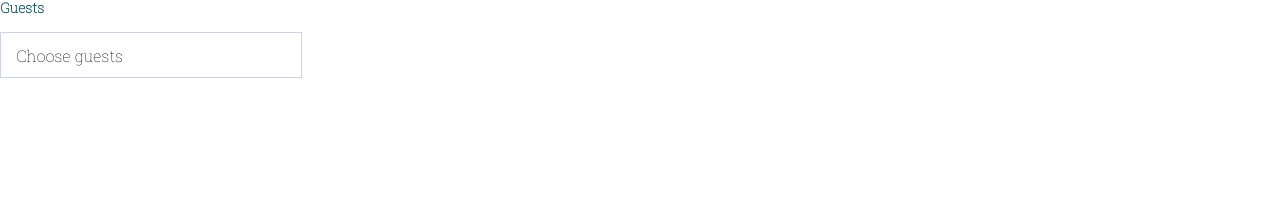
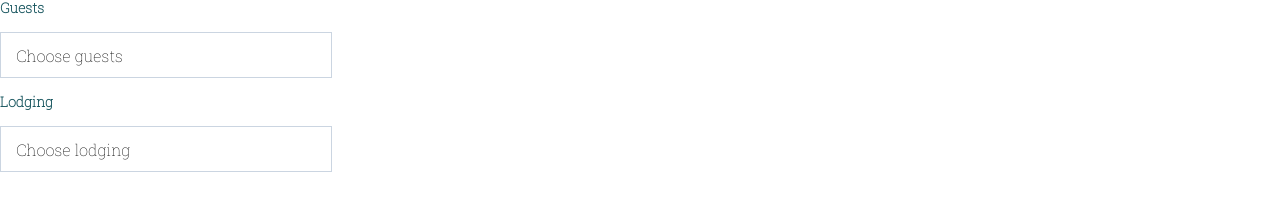
Before and after one commit to aleksandarb99/slapovi-zrmanje-fe, an Angular app: page /camp in a window 1280 px wide. Shown: the part 216-426 px from the top of the page. Built offline with nearby package versions, Linux system fonts and the light colour scheme.

Commit message:
Fixed dropdowns

```diff
--- a/src/app/components/pages/camp-page/camp-page.component.html
+++ b/src/app/components/pages/camp-page/camp-page.component.html
@@ -31,13 +31,24 @@
     </header>
     <div>
         <div class="landing-page" (click)="revertFlags()">
-            <app-dropdown [initialLine]="'Choose guests'"
-                [divIsOpenedSubject]="divIsOpenedSubject"
+            <app-dropdown
+                [initialLine]="'Choose guests'" [label]="'Guests'"
+                [divIsOpenedSubject]="d1IsOpenedSubject"
                 [title1]="'Adults'" [subtitle1]="'Age 13+'"
                 [title2]="'Children'" [subtitle2]="'Ages 2-12'"
                 [title3]="'Infants'" [subtitle3]="'Under 2'"
                 [title4]="'Pets'" [subtitle4]="''"
-                (valueChangedEvent)="saveFirstIntValues($event)"></app-dropdown>
+                (valueChangedEvent)="saveFirstIntValues($event)">
+            </app-dropdown>
+            <app-dropdown
+                [initialLine]="'Choose lodging'" [label]="'Lodging'"
+                [divIsOpenedSubject]="d2IsOpenedSubject"
+                [title1]="'Tent'"
+                [title2]="'Caravan'"
+                [title3]="'Car'"
+                [title4]="'Sleeping Bag'"
+                (valueChangedEvent)="saveSecondIntValues($event)">
+            </app-dropdown>
         </div>
     </div>>
     <footer (click)="revertFlags()">
--- a/src/app/components/pages/camp-page/camp-page.component.ts
+++ b/src/app/components/pages/camp-page/camp-page.component.ts
@@ -25,7 +25,8 @@ export class CampPageComponent {
   currentSectionIndex = 0;
   sections: LandingPageSection[] = [];
 
-  divIsOpenedSubject = new Subject<boolean>();
+  d1IsOpenedSubject = new Subject<boolean>();
+  d2IsOpenedSubject = new Subject<boolean>();
 
   constructor(private el: ElementRef) {
     this.checkSavedPreferableLanguage();
@@ -37,10 +38,15 @@ export class CampPageComponent {
     this.isBurgerSpread = false;
     this.languageMenuIsOpened = false;
 
-    this.divIsOpenedSubject.next(true);
+    this.d1IsOpenedSubject.next(true);
+    this.d2IsOpenedSubject.next(true);
   }
 
   saveFirstIntValues(intValues: IntValues) {
+    console.log(intValues);
+  }
+
+  saveSecondIntValues(intValues: IntValues) {
     console.log(intValues);
   }
 
--- a/src/app/components/utils/dropdown/dropdown.component.html
+++ b/src/app/components/utils/dropdown/dropdown.component.html
@@ -1,5 +1,5 @@
 <div class="input-wrapper">
-    <p class="input-label">Guests</p>
+    <p class="input-label">{{label}}</p>
     <div class="input-rectangle" (click)="this.showOrHide($event)">
         <p class="input-rectangle-text">{{line}}</p>
     </div>
--- a/src/app/components/utils/dropdown/dropdown.component.sass
+++ b/src/app/components/utils/dropdown/dropdown.component.sass
@@ -20,7 +20,7 @@ $base-white: #FFF
     -ms-user-select: none
     user-select: none
     display: flex
-    width: 300px
+    width: 330px
     height: 44px
     align-items: center
     flex-shrink: 0
@@ -36,7 +36,7 @@ $base-white: #FFF
     -ms-user-select: none
     user-select: none
     display: flex
-    width: 300px
+    width: 330px
     flex-direction: column
     align-items: center
     flex-shrink: 0
@@ -54,7 +54,7 @@ $base-white: #FFF
     display: flex
     flex-direction: column
     margin-left: 20px
-    width: 80px
+    width: 120px
 
 .big-p
     font-weight: bold
--- a/src/app/components/utils/dropdown/dropdown.component.ts
+++ b/src/app/components/utils/dropdown/dropdown.component.ts
@@ -23,6 +23,7 @@ export class DropdownComponent implements AfterContentInit {
 
   @Input() divIsOpenedSubject: any;
 
+  @Input() label: string = '';
   @Input() initialLine: string = '';
   @Input() title1: string = '';
   @Input() subtitle1: string = '';
```
